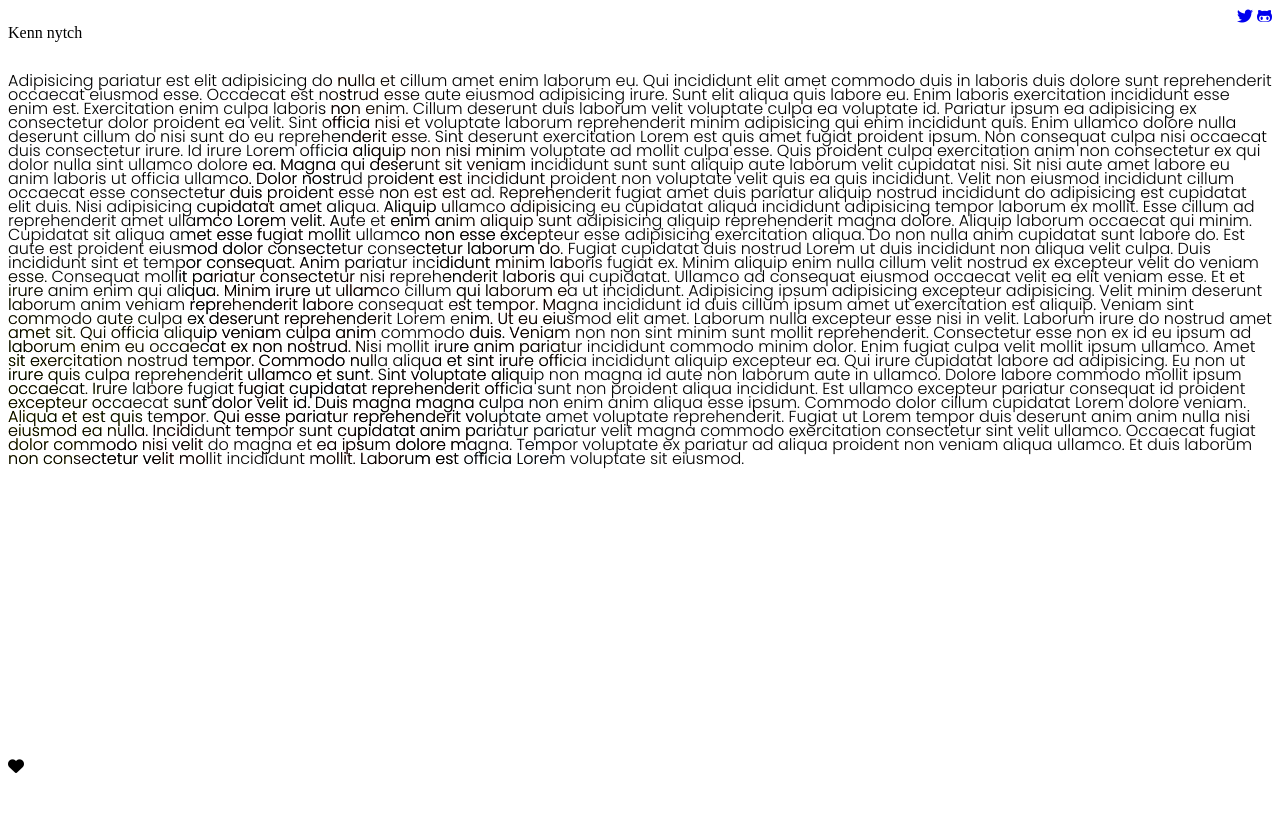
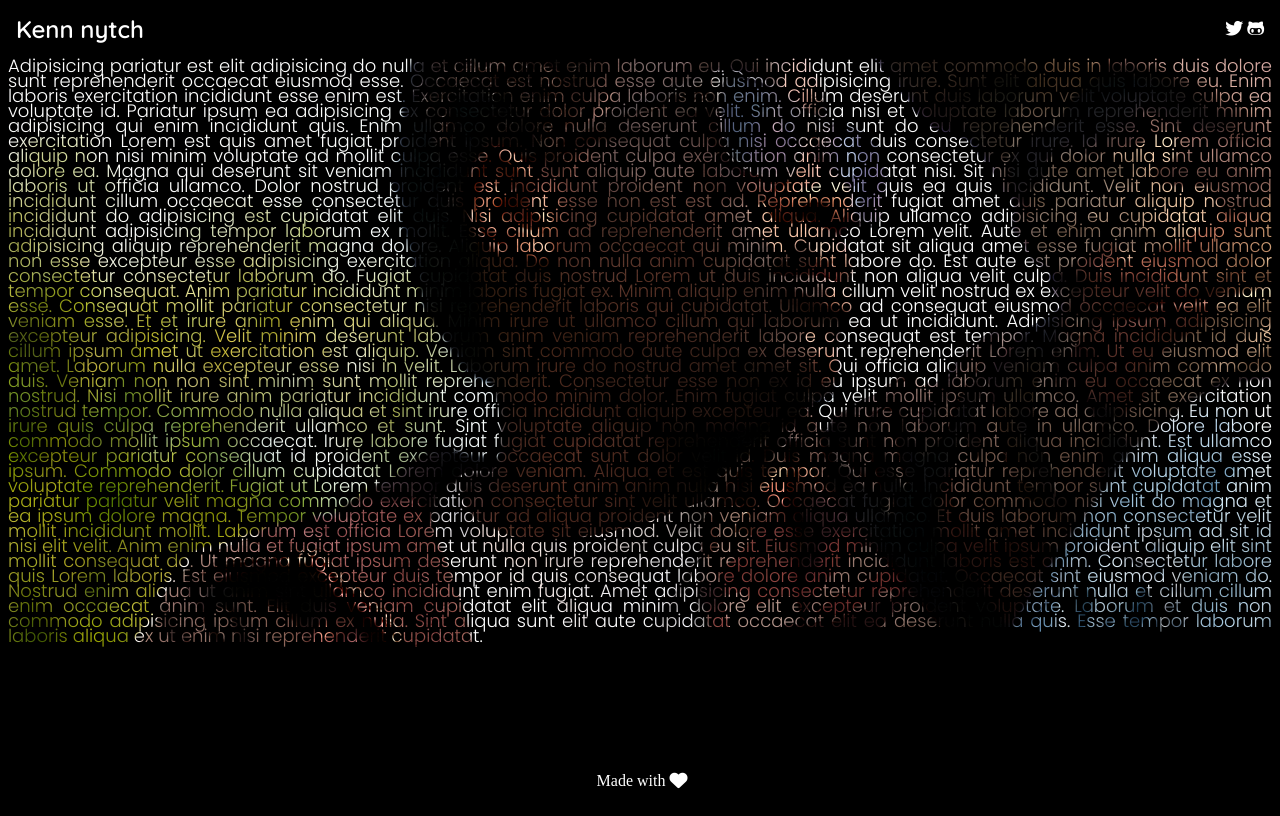
Before and after one commit to kenyatta-nytch/nytch, a plain HTML site: page index.html in a window 1280 px wide. Drawn offline with Linux system fonts and the light colour scheme.

Commit message:
new restart

```diff
--- a/assets/css/index.css
+++ b/assets/css/index.css
@@ -1,24 +1,66 @@
 @import url('https://fonts.googleapis.com/css2?family=Poppins:wght@300&display=swap');
+@import url('https://fonts.googleapis.com/css2?family=Quicksand:wght@500;600;700&display=swap');
+* {
+  margin: 0;
+  padding: 0;
+  box-sizing: border-box;
+}
 
 body {
   /* width: 100vw; */
+  background: #000;
   height: 100vh;
+  padding: 4px;
   display: grid;
-  grid-template-rows: 50px 1fr 50px;
+  grid-template-rows: 50px 1fr 30px;
+}
+#main {
+  height: 100%;
 }
 
 .nav-bar {
-  width: 100%;
+  /* width: 100%; */
+  height: 100%;
+  padding: 4px 12px;
   display: flex;
   justify-content: space-between;
+  align-items: center;
+}
+.logo {
+  color: #fff;
+  font-family: 'Quicksand', sans-serif;
+  font-weight: 600;
+}
+.fab, .fas {
+  font-size: 18px;
+  color: #fff;
+}
+.wrapper {
+  height: 100%;
+}
+.text-image {
+  padding: 4px;
+  margin: 0;
+  text-align: justify;
+  font-family: 'Poppins', sans-serif;
+  font-size: 18px;
+  line-height: 15px;
+  background: url("https://kenyatta-nytch.github.io/nytch/assets/images/profile.jpg");
+  -webkit-background-clip: text;
+  -webkit-text-fill-color: #fff0;
+  background-attachment: fixed;
+  background-repeat: no-repeat;
+  background-position: center;
+  background-size: cover;
 }
 
-.text-image {
-  font-family: 'Poppins', sans-serif;
-  line-height: 14px;
-  background: url("https://kenyatta-nytch.github.io/nytch/assets/images/profile.jpg");
-  -webkit-background-clip: text;
-  background-attachment: fixed;
-  background-repeat: no-repeat;
-  background-size: 70vh;
+#footer {
+  display: flex;
+  justify-content: center;
+  align-items: center;
 }
+#footer span {
+  color: #fff;
+  padding: 0 4px;
+  font-weight: 200;
+}
--- a/index.html
+++ b/index.html
@@ -11,7 +11,7 @@
 <body class=''>
     <header id="header" class=''>
         <nav class='nav-bar'>
-            <p class='logo'>Kenn nytch</p>
+            <h1 class='logo'>Kenn nytch</h1>
             <div class='social-links'>
                 <a href='https://twitter.com/ken_nytch'>
                     <i class="fab fa-twitter"></i></a>
@@ -45,11 +45,15 @@
             Dolore labore commodo mollit ipsum occaecat. Irure labore fugiat fugiat cupidatat reprehenderit officia sunt non proident aliqua incididunt. Est ullamco excepteur pariatur consequat id proident excepteur occaecat sunt dolor velit id. Duis magna magna culpa non enim anim aliqua esse ipsum. Commodo dolor cillum cupidatat Lorem dolore veniam. Aliqua et est quis tempor. Qui esse pariatur reprehenderit voluptate amet voluptate reprehenderit.
 
             Fugiat ut Lorem tempor duis deserunt anim anim nulla nisi eiusmod ea nulla. Incididunt tempor sunt cupidatat anim pariatur pariatur velit magna commodo exercitation consectetur sint velit ullamco. Occaecat fugiat dolor commodo nisi velit do magna et ea ipsum dolore magna. Tempor voluptate ex pariatur ad aliqua proident non veniam aliqua ullamco. Et duis laborum non consectetur velit mollit incididunt mollit. Laborum est officia Lorem voluptate sit eiusmod.
+
+            Velit dolore esse exercitation mollit amet incididunt ipsum ad sit id nisi elit velit. Anim enim nulla et fugiat ipsum amet ut nulla quis proident culpa eu sit. Eiusmod minim culpa velit ipsum proident aliquip elit sint mollit consequat do. Ut magna fugiat ipsum deserunt non irure reprehenderit reprehenderit incididunt laboris est anim. Consectetur labore quis Lorem laboris. Est eiusmod excepteur duis tempor id quis consequat labore dolore anim cupidatat. Occaecat sint eiusmod veniam do.
+
+            Nostrud enim aliqua ut anim sint ullamco incididunt enim fugiat. Amet adipisicing consectetur reprehenderit deserunt nulla et cillum cillum enim occaecat anim sunt. Elit duis veniam cupidatat elit aliqua minim dolore elit excepteur proident voluptate. Laborum et duis non commodo adipisicing ipsum cillum ex nulla. Sint aliqua sunt elit aute cupidatat occaecat elit ea deserunt nulla quis. Esse tempor laborum laboris aliqua ex ut enim nisi reprehenderit cupidatat.
             </p>
         </section>
     </main>
     <footer id="footer" class=''>
-        <i onclick='toggleMode()' class='fas fa-heart'></i>
+        <span>Made with </span><i class='fas fa-heart'></i>
     </footer>
 </body>
 <!-- <script async src="lib/js/index.js"></script> -->
```
